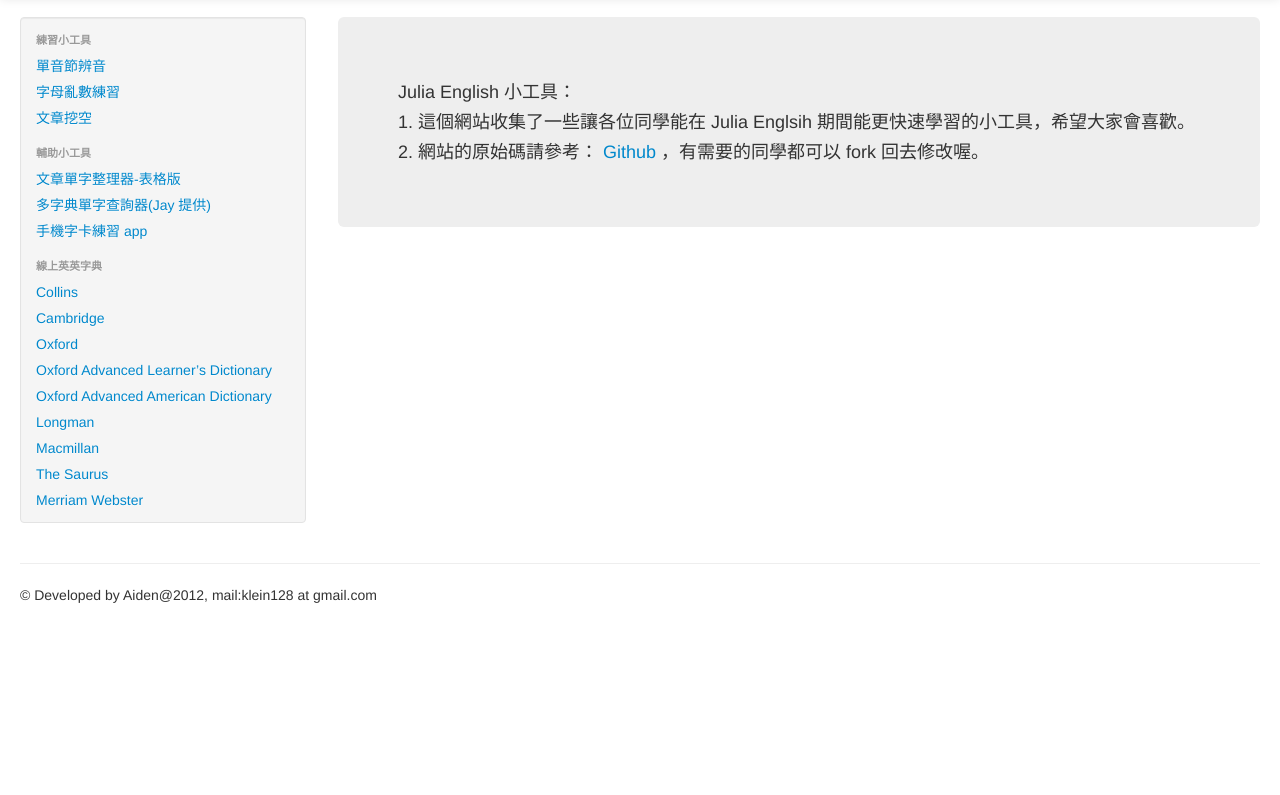
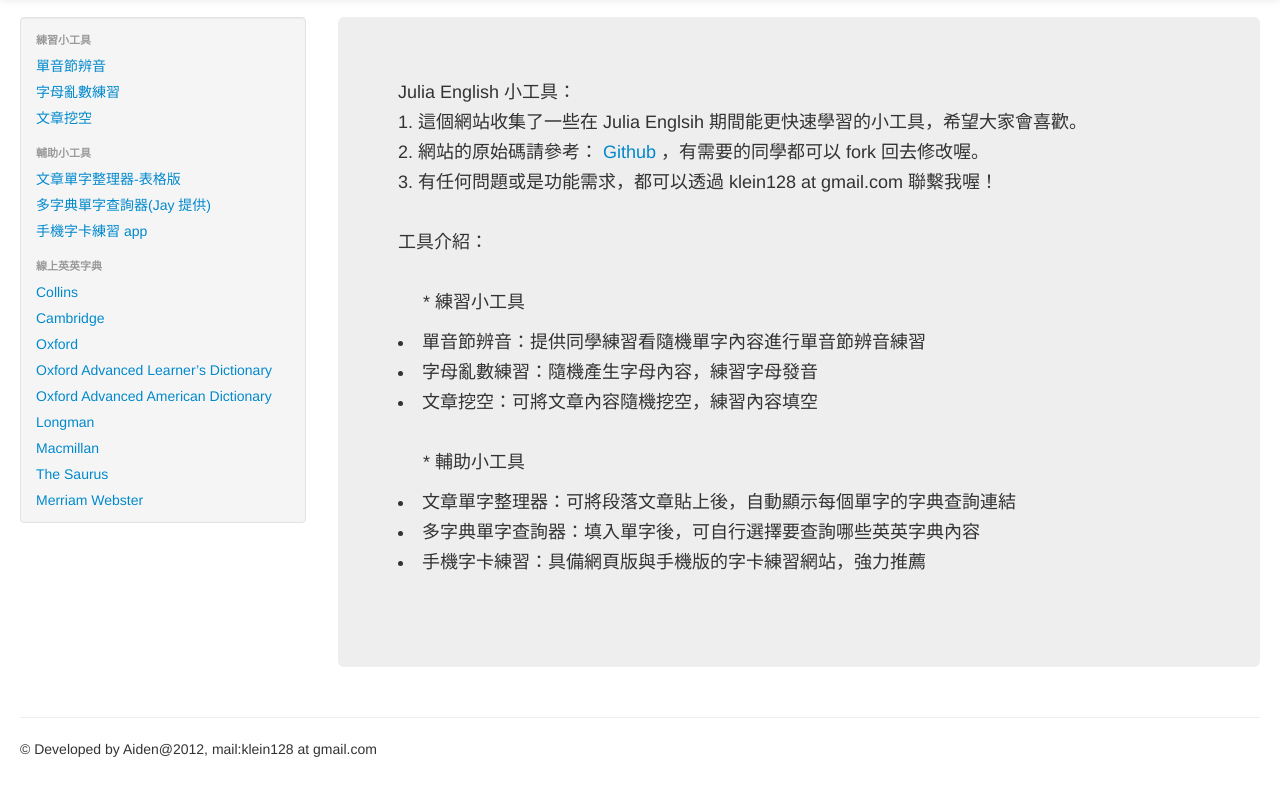
Before and after one commit to Aiden128/julia-tools, a plain HTML site: page index.html in a window 1280 px wide. Shown: the part 43-838 px from the top of the page. Before the commit the page ends 800 px from the top, so only its background shows below. Drawn offline with nearby package versions, Linux system fonts and the light colour scheme.

Commit message:
add tool instruction

```diff
--- a/index.html
+++ b/index.html
@@ -1,12 +1,12 @@
 <!DOCTYPE html>
 <html>
+
 <head>
     <meta charset="utf-8">
     <title> Julia English 小玩意兒</title>
     <meta name="viewport" content="width=device-width, initial-scale=1.0">
     <meta name="description" content="">
     <meta name="author" content="">
-
     <!-- Le styles -->
     <link href="bootstrap/css/bootstrap.css" rel="stylesheet">
     <style type="text/css">
@@ -20,23 +20,19 @@
     }
     </style>
     <link href="bootstrap/css/bootstrap-responsive.css" rel="stylesheet">
-
     <!-- HTML5 shim, for IE6-8 support of HTML5 elements -->
     <!--[if lt IE 9]>
       <script src="http://html5shim.googlecode.com/svn/trunk/html5.js"></script>
     <![endif]-->
-
     <script src="http://ajax.googleapis.com/ajax/libs/jquery/1.8.3/jquery.min.js"></script>
     <script>
     function loadhtml(url) {
         $("div#tmp").load(url);
     }
     </script>
-
 </head>
 
 <body>
-
     <div class="navbar navbar-inverse navbar-fixed-top">
         <div class="navbar-inner">
             <div class="container-fluid">
@@ -56,11 +52,9 @@
                     </ul>
                 </div>
                 <!--/.nav-collapse -->
-
             </div>
         </div>
     </div>
-
     <div class="container-fluid">
         <div class="row-fluid">
             <div class="span3">
@@ -96,9 +90,7 @@
                         <li><a href="http://tw.dictionary.yahoo.com" target="_blank">奇摩英漢字典</a></li>
                         <li><a href="http://www.onlinedict.com/dict.php" target="_blank">顏式英漢字典</a></li>
                         <li><a href="http://cdict.net/" target="_blank">線上英漢字典</a></li> -->
-
                     </ul>
-
                 </div>
                 <!--/.well -->
                 <!-- FC2計數器 開始 -->
@@ -110,21 +102,31 @@
             <!--/span-->
             <div class="span9">
                 <div class="hero-unit" id="tmp">
-
-                    Julia English 小工具：<br />
-                    1. 這個網站收集了一些讓各位同學能在 Julia Englsih 期間能更快速學習的小工具，希望大家會喜歡。 <br />
-                    2. 網站的原始碼請參考：<a href="https://github.com/photonK/julia-tools"> Github </a>，有需要的同學都可以 fork 回去修改喔。
+                    Julia English 小工具：
+                    <br /> 1. 這個網站收集了一些在 Julia Englsih 期間能更快速學習的小工具，希望大家會喜歡。
+                    <br /> 2. 網站的原始碼請參考：<a href="https://github.com/photonK/julia-tools"> Github </a>，有需要的同學都可以 fork 回去修改喔。
+                    <br /> 3. 有任何問題或是功能需求，都可以透過 klein128 at gmail.com 聯繫我喔！
+                    <br /> <br />工具介紹：   <br /><br />
+                    <ul> * 練習小工具</ul>
+                    <li>單音節辨音：提供同學練習看隨機單字內容進行單音節辨音練習</li>
+                    <li>字母亂數練習：隨機產生字母內容，練習字母發音</li>
+                    <li>文章挖空：可將文章內容隨機挖空，練習內容填空</li>
+                    <br />
+                    <ul> * 輔助小工具</ul>
+                    <li>文章單字整理器：可將段落文章貼上後，自動顯示每個單字的字典查詢連結</li>
+                    <li>多字典單字查詢器：填入單字後，可自行選擇要查詢哪些英英字典內容</li>
+                    <li>手機字卡練習：具備網頁版與手機版的字卡練習網站，強力推薦</li>
+                    <br />
                 </div>
             </div>
             <!--/span-->
         </div>
         <!--/row-->
-
         <hr>
-
         <footer>
             <p>&copy; Developed by Aiden@2012, mail:klein128 at gmail.com</p>
         </footer>
     </div>
 </body>
+
 </html>
```
Lines whose indentation alone changed are shown as unchanged.
